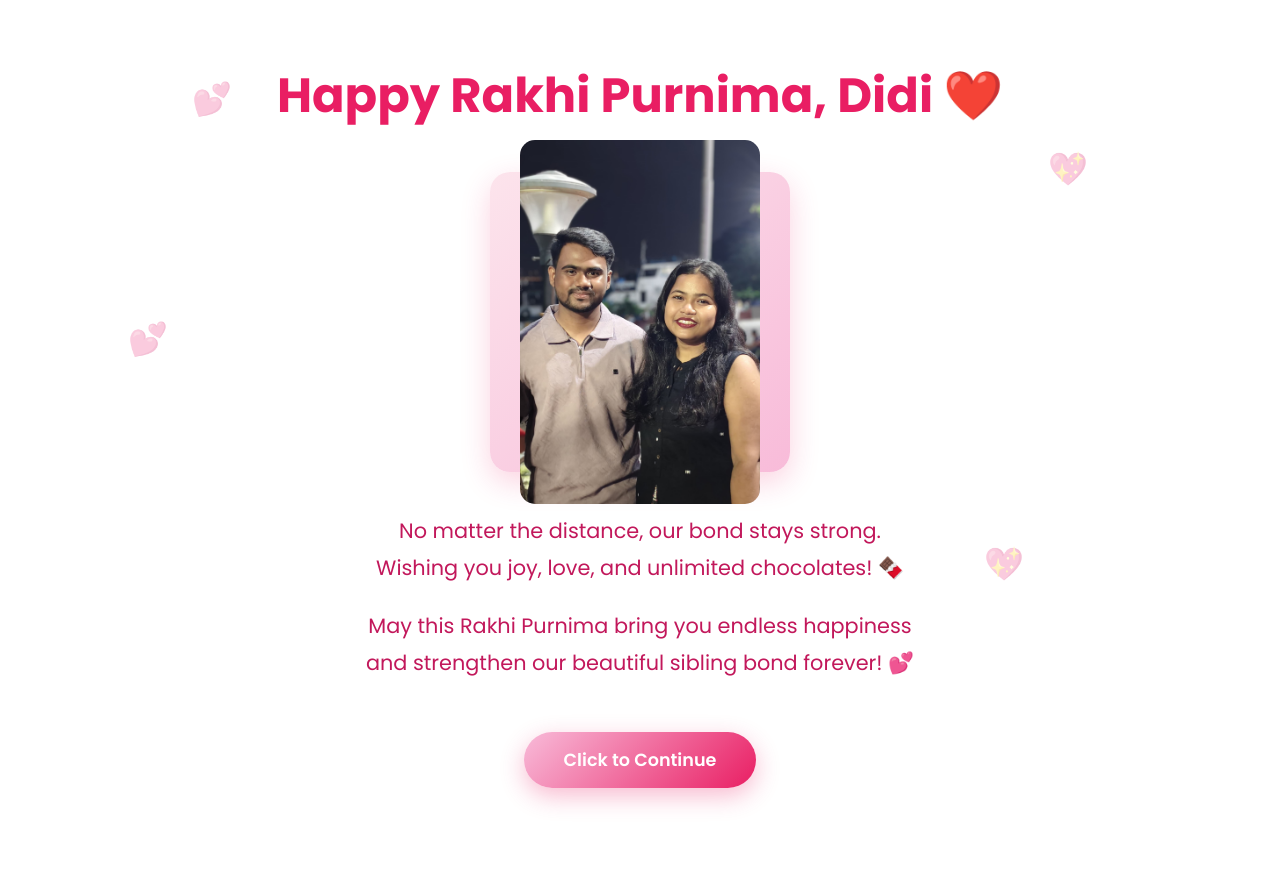
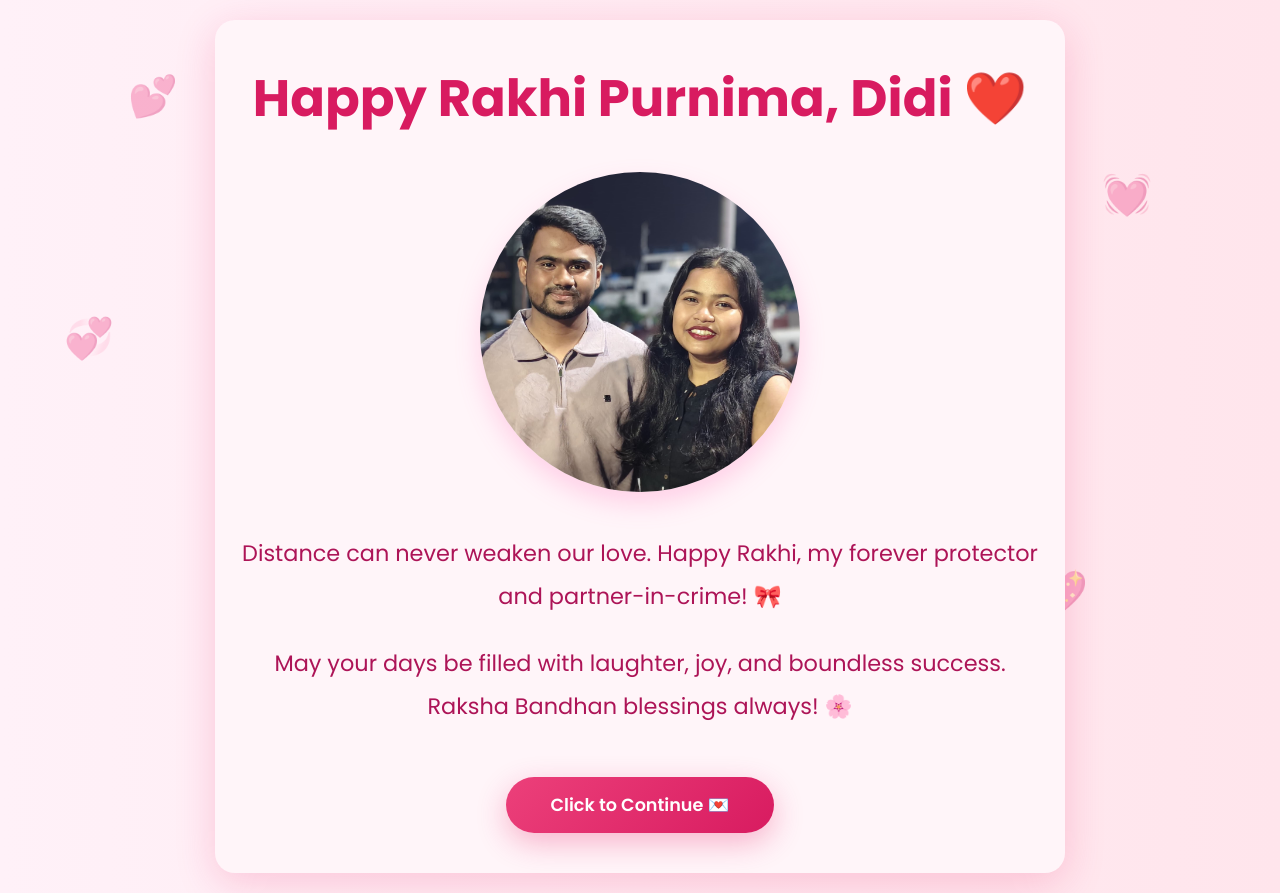
Before and after one commit to Ankush551/Rakhi-Purnima-website, a plain HTML site: page index.html in a window 1280 px wide. Before the commit the page ends 848 px from the top, so only its background shows below. Drawn offline with Linux system fonts and the light colour scheme.

Commit message:
Update index.html

```diff
--- a/index.html
+++ b/index.html
@@ -14,7 +14,7 @@
 
         body {
             font-family: 'Poppins', sans-serif;
-            background-color: #ffffff;
+            background: linear-gradient(to right, #fff1f8, #ffe5ec);
             min-height: 100vh;
             display: flex;
             flex-direction: column;
@@ -22,40 +22,46 @@
             align-items: center;
             padding: 20px;
             overflow-x: hidden;
+            position: relative;
         }
 
         .container {
-            max-width: 800px;
+            max-width: 850px;
             width: 100%;
             text-align: center;
-            padding: 40px 20px;
+            padding: 40px 25px;
+            border-radius: 20px;
+            background: #fff5f9;
+            box-shadow: 0 10px 40px rgba(233, 30, 99, 0.2);
+            position: relative;
+            z-index: 2;
         }
 
         .main-heading {
-            font-size: 3rem;
+            font-size: 3.2rem;
             font-weight: 700;
-            color: #e91e63;
-            margin-bottom: 40px;
-            opacity: 0;
-            transform: translateY(30px);
+            color: #d81b60;
+            margin-bottom: 35px;
             animation: fadeInSlideUp 1s ease-out 0.5s forwards;
         }
 
         .rakhi-image {
-            width: 300px;
-            height: 300px;
+            width: 320px;
+            height: 320px;
             margin: 0 auto 40px;
-            border-radius: 20px;
-            box-shadow: 0 10px 30px rgba(233, 30, 99, 0.2);
-            opacity: 0;
-            transform: translateY(30px);
+            border-radius: 50%;
+            box-shadow: 0 12px 25px rgba(255, 105, 180, 0.25);
+            background: #fff0f6;
             animation: fadeInSlideUp 1s ease-out 1.5s forwards;
-            background: linear-gradient(135deg, #fce4ec, #f8bbd9);
             display: flex;
             align-items: center;
             justify-content: center;
-            font-size: 4rem;
-            color: #e91e63;
+            overflow: hidden;
+        }
+
+        .rakhi-image img {
+            width: 100%;
+            height: auto;
         }
 
         .wishes-section {
@@ -63,50 +69,43 @@
         }
 
         .wish {
-            font-size: 1.3rem;
+            font-size: 1.4rem;
             font-weight: 400;
-            color: #c2185b;
-            line-height: 1.8;
-            margin-bottom: 20px;
+            color: #ad1457;
+            line-height: 1.9;
+            margin-bottom: 25px;
             opacity: 0;
             transform: translateY(30px);
         }
 
         .wish:nth-child(1) {
-            animation: fadeInSlideUp 1s ease-out 2.5s forwards;
+            animation: fadeInSlideUp 1s ease-out 1.5s forwards;
         }
 
         .wish:nth-child(2) {
-            animation: fadeInSlideUp 1s ease-out 3s forwards;
+            animation: fadeInSlideUp 1s ease-out 2s forwards;
         }
 
         .continue-button {
-            background: linear-gradient(135deg, #f8bbd9, #e91e63);
+            background: linear-gradient(135deg, #ec407a, #d81b60);
             color: white;
             font-family: 'Poppins', sans-serif;
             font-size: 1.1rem;
             font-weight: 600;
-            padding: 15px 40px;
+            padding: 15px 45px;
             border: none;
             border-radius: 50px;
             cursor: pointer;
-            box-shadow: 0 8px 25px rgba(233, 30, 99, 0.3);
-            transition: all 0.3s ease;
-            opacity: 0;
-            transform: translateY(30px);
-            animation: fadeInSlideUp 1s ease-out 3.5s forwards;
+            box-shadow: 0 10px 30px rgba(233, 30, 99, 0.3);
             text-decoration: none;
+            transition: transform 0.3s, box-shadow 0.3s;
             display: inline-block;
+            animation: fadeInSlideUp 1s ease-out 2.5s forwards;
         }
 
         .continue-button:hover {
-            transform: translateY(-3px);
-            box-shadow: 0 12px 35px rgba(233, 30, 99, 0.4);
-            background: linear-gradient(135deg, #e91e63, #c2185b);
-        }
-
-        .continue-button:active {
-            transform: translateY(-1px);
+            transform: translateY(-5px);
+            box-shadow: 0 14px 40px rgba(233, 30, 99, 0.4);
         }
 
         @keyframes fadeInSlideUp {
@@ -116,47 +115,6 @@
             }
         }
 
-        /* Responsive Design */
-        @media (max-width: 768px) {
-            .main-heading {
-                font-size: 2.2rem;
-                margin-bottom: 30px;
-            }
-
-            .rakhi-image {
-                width: 250px;
-                height: 250px;
-                font-size: 3rem;
-            }
-
-            .wish {
-                font-size: 1.1rem;
-                padding: 0 10px;
-            }
-
-            .continue-button {
-                padding: 12px 30px;
-                font-size: 1rem;
-            }
-        }
-
-        @media (max-width: 480px) {
-            .main-heading {
-                font-size: 1.8rem;
-            }
-
-            .rakhi-image {
-                width: 200px;
-                height: 200px;
-                font-size: 2.5rem;
-            }
-
-            .wish {
-                font-size: 1rem;
-            }
-        }
-
-        /* Decorative elements */
         .decorative-hearts {
             position: absolute;
             top: 0;
@@ -164,48 +122,39 @@
             width: 100%;
             height: 100%;
             pointer-events: none;
-            z-index: -1;
+            z-index: 1;
         }
 
         .heart {
             position: absolute;
-            color: #fce4ec;
-            font-size: 2rem;
-            opacity: 0.3;
+            color: #f8bbd9;
+            font-size: 2.5rem;
+            opacity: 0.4;
             animation: float 6s ease-in-out infinite;
         }
 
-        .heart:nth-child(1) {
-            top: 10%;
-            left: 15%;
-            animation-delay: 0s;
+        .heart:nth-child(1) { top: 8%; left: 10%; animation-delay: 0s; }
+        .heart:nth-child(2) { top: 65%; right: 15%; animation-delay: 2s; }
+        .heart:nth-child(3) { top: 35%; left: 5%; animation-delay: 4s; }
+        .heart:nth-child(4) { top: 20%; right: 10%; animation-delay: 1s; }
+        .heart:nth-child(5) { top: 80%; left: 20%; animation-delay: 3s; }
+
+        @keyframes float {
+            0%, 100% { transform: translateY(0); }
+            50% { transform: translateY(-20px); }
         }
 
-        .heart:nth-child(2) {
-            top: 70%;
-            right: 20%;
-            animation-delay: 2s;
+        @media (max-width: 768px) {
+            .main-heading { font-size: 2.4rem; }
+            .rakhi-image { width: 260px; height: 260px; }
+            .wish { font-size: 1.2rem; }
         }
 
-        .heart:nth-child(3) {
-            top: 40%;
-            left: 10%;
-            animation-delay: 4s;
-        }
-
-        .heart:nth-child(4) {
-            top: 20%;
-            right: 15%;
-            animation-delay: 1s;
-        }
-
-        @keyframes float {
-            0%, 100% {
-                transform: translateY(0px);
-            }
-            50% {
-                transform: translateY(-20px);
-            }
+        @media (max-width: 480px) {
+            .main-heading { font-size: 2rem; }
+            .rakhi-image { width: 200px; height: 200px; }
+            .wish { font-size: 1rem; }
+            .continue-button { padding: 12px 30px; font-size: 1rem; }
         }
     </style>
 </head>
@@ -213,23 +162,24 @@
     <div class="decorative-hearts">
         <div class="heart">💕</div>
         <div class="heart">💖</div>
-        <div class="heart">💕</div>
-        <div class="heart">💖</div>
+        <div class="heart">💞</div>
+        <div class="heart">💓</div>
+        <div class="heart">💗</div>
     </div>
 
     <div class="container">
         <h1 class="main-heading">Happy Rakhi Purnima, Didi ❤️</h1>
 
         <div class="rakhi-image">
-    <img src="pic1.jpg" alt="Rakhi" style="width:80%; height:auto; border-radius:15px;">
-</div>
-        <div class="wishes-section">
-            <p class="wish">No matter the distance, our bond stays strong.<br>Wishing you joy, love, and unlimited chocolates! 🍫</p>
-            <p class="wish">May this Rakhi Purnima bring you endless happiness<br>and strengthen our beautiful sibling bond forever! 💕</p>
+            <img src="pic1.jpg" alt="Rakhi">
         </div>
 
-        <a href="card.html" class="continue-button">Click to Continue</a>
+        <div class="wishes-section">
+            <p class="wish">Distance can never weaken our love. Happy Rakhi, my forever protector and partner-in-crime! 🎀</p>
+            <p class="wish">May your days be filled with laughter, joy, and boundless success. Raksha Bandhan blessings always! 🌸</p>
+        </div>
+
+        <a href="card.html" class="continue-button">Click to Continue 💌</a>
     </div>
 </body>
-
 </html>
```
